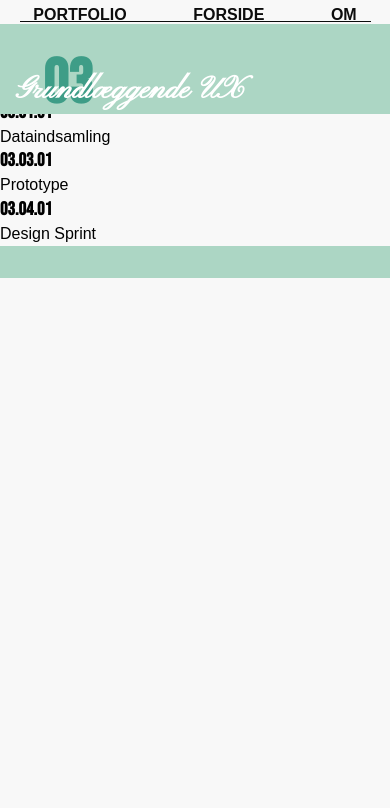
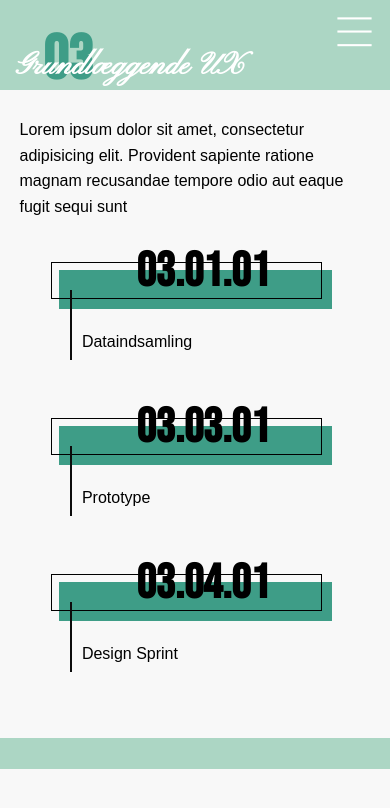
Before and after one commit to kris79i3/portfolio, a plain HTML site: page ux.html in a window 390 px wide. Drawn offline with Linux system fonts and the light colour scheme; a web font is replaced by a local one.

Commit message:
web, ux, animation og content responsive både web og mobile

```diff
--- a/style.css
+++ b/style.css
@@ -112,7 +112,7 @@ footer {
     width: 10vw;
     top: 3vw;
     left: 86vw;
-    z-index: 2;
+    z-index: 3;
 }
 
 .menu_background {
@@ -183,7 +183,7 @@ a:visited {
     background-color: #acd6c4;
     height: 23vw;
     width: 100vw;
-    z-index: 1;
+    z-index: 2;
 
 }
 
@@ -298,10 +298,115 @@ a:visited {
     width: 89vw;
     background-color: #0c0c0c;
     margin-bottom: 10vw;
+    margin-top: 10vw;
+}
+
+/*------------------------------
+: GRUNDLÆGGENDE WEB, UX, ANIMATION & CONTENT
+------------------------------*/
+
+#web h3,
+#ux h3,
+#animation h3,
+#content h3 {
+    font-size: 3rem;
+    margin: 0;
+    position: absolute;
+    top: -7vw;
+    left: 20vw;
+    z-index: 1;
+}
+
+#web .sectionwrapper,
+#ux .sectionwrapper,
+#animation .sectionwrapper,
+#content .sectionwrapper {
+    display: flex;
+    flex-wrap: wrap;
+    padding: 5vw 10vw;
+}
+
+#web .col_wide,
+#ux .col_wide,
+#animation .col_wide,
+#content .col_wide {
+    padding: 30vw 5vw 3vw 5vw;
+}
+
+#web .bottom,
+.top,
+#ux .bottom,
+top,
+#animation .bottom,
+top,
+#content .bottom,
+.top {
+    position: relative;
+}
+
+#web .col_narrow,
+#ux .col_narrow,
+#animation .col_narrow,
+#content .col_narrow {
+    padding: 5vw 5vw 25vw;
+}
+
+#web .bottom p,
+#ux .bottom p,
+#animation .bottom p,
+#content .bottom p {
+    position: absolute;
+    top: 15vw;
+    left: 6vw;
+}
+
+#web .box,
+#ux .box,
+#animation .box,
+#content .box {
+    height: 10vw;
+    width: 70vw;
+    background-color: #3e9d87;
+}
+
+#web .frame,
+#ux .frame,
+#animation .frame,
+#content .frame {
+    position: absolute;
+    height: 9vw;
+    width: 69vw;
+    background-color: transparent;
+    border-style: solid;
+    border-width: 0.5vw;
+    border-color: 0c0c0c;
+    top: -2vw;
+    left: -2vw;
+}
+
+#web .line,
+#ux .line,
+#animation .line,
+#content .line {
+    position: absolute;
+    height: 18vw;
+    width: 0.5vw;
+    top: 5vw;
+    left: 3vw;
+    background-color: #0c0c0c;
 }
 
 
+
+
+
 @media only screen and (min-width:900px) {
+
+
+    footer {
+        margin-top: 10vw;
+        height: 3vw;
+    }
 
     /*------------------------------
 ALMINDELIG MENU
@@ -323,7 +428,7 @@ ALMINDELIG MENU
         position: fixed;
         right: -21vw;
         top: 20vw;
-        z-index: 2;
+        z-index: 3;
         width: 50vw;
     }
 
@@ -495,21 +600,15 @@ ALMINDELIG MENU
     #ux h3,
     #animation h3,
     #content h3 {
-        font-size: 3rem;
-        margin: 0;
-        position: absolute;
         top: -2.2vw;
         left: 5.5vw;
-        z-index: 1;
     }
 
     #web .sectionwrapper,
     #ux .sectionwrapper,
     #animation .sectionwrapper,
     #content .sectionwrapper {
-        display: flex;
         flex-wrap: nowrap;
-        padding: 5vw 10vw;
     }
 
     #web .col_wide,
@@ -526,23 +625,11 @@ ALMINDELIG MENU
         padding: 0 3vw;
     }
 
-    #web .bottom,
-    .top,
-    #ux .bottom,
-    top,
-    #animation .bottom,
-    top,
-    #content .bottom,
-    .top {
-        position: relative;
-    }
-
     #web .bottom p,
     #ux .bottom p,
     #animation .bottom p,
     #content .bottom p {
-        position: absolute;
-        top: 7vw;
+        top: 8.3vw;
         left: 1.5vw;
     }
 
@@ -559,13 +646,9 @@ ALMINDELIG MENU
     #ux .frame,
     #animation .frame,
     #content .frame {
-        position: absolute;
         height: 4.5vw;
         width: 19.5vw;
-        background-color: transparent;
-        border-style: solid;
         border-width: 0.18vw;
-        border-color: 0c0c0c;
         top: -0.7vw;
         left: -0.7vw;
     }
@@ -574,12 +657,10 @@ ALMINDELIG MENU
     #ux .line,
     #animation .line,
     #content .line {
-        position: absolute;
         height: 8vw;
         width: 0.18vw;
         top: 2.5vw;
         left: 0.5vw;
-        background-color: #0c0c0c;
     }
 
     /*------------------------------
--- a/ux.html
+++ b/ux.html
@@ -16,13 +16,18 @@
 
     <header>
         <nav>
-            <div class="alm_menu">
-                <div><a href="portfolio.html">Portfolio</a></div>
-                <div><a href="index.html">Forside</a></div>
-                <div><a href="om.html">om</a>
+            <div id="menu_button"></div>
+            <div class="burger_menu hidden">
+                <div id="menu_background" class="menu_background">
+                    <div class="alm_menu">
+                        <div><a href="portfolio.html">Portfolio</a></div>
+                        <div><a href="index.html">Forside</a></div>
+                        <div><a href="om.html">om</a>
+                        </div>
+                    </div>
+                    <div class="underline"></div>
                 </div>
             </div>
-            <div class="underline"></div>
         </nav>
     </header>
 
```
Also changed, not shown: animation.html (+10 -5 lines), content.html (+10 -5 lines), web.html (+10 -5 lines).
